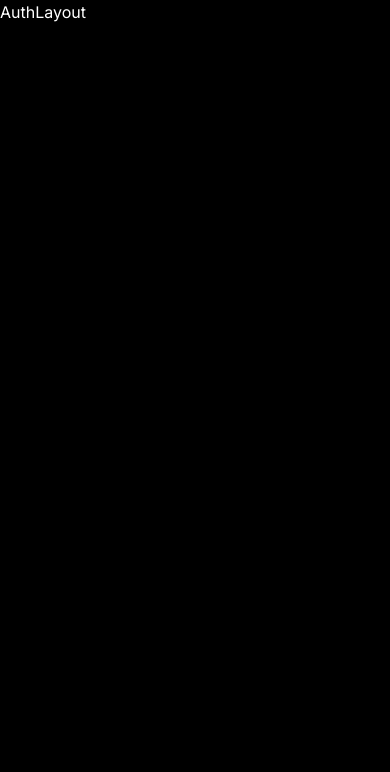
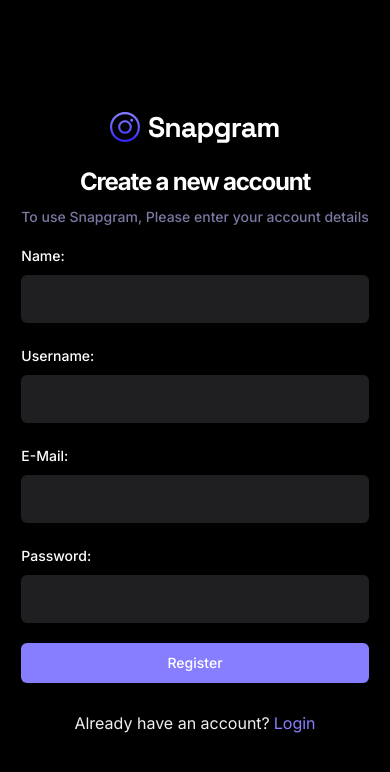
Before and after one commit to MehulBawadia/picgram-react, a React (Vite) app: page /register in a window 390 px wide. Shown: the top 772 px of the page. Built offline with nearby package versions, Linux system fonts and the light colour scheme.

Commit message:
Added the registration form fields

```diff
--- a/src/_auth/AuthLayout.tsx
+++ b/src/_auth/AuthLayout.tsx
@@ -1,7 +1,27 @@
-import React from "react";
+import { Outlet, Navigate } from "react-router-dom";
 
 const AuthLayout = () => {
-    return <div>AuthLayout</div>;
+    const isAuthenticated = false;
+
+    return (
+        <>
+            {isAuthenticated ? (
+                <Navigate to="/" />
+            ) : (
+                <>
+                    <section className="flex flex-1 flex-col justify-center items-center py-10">
+                        <Outlet />
+                    </section>
+
+                    <img
+                        src="/assets/images/side-img.svg"
+                        alt="Side Image"
+                        className="hidden xl:block h-screen w-1/2 object-cover"
+                    />
+                </>
+            )}
+        </>
+    );
 };
 
 export default AuthLayout;
--- a/src/_auth/forms/Register.tsx
+++ b/src/_auth/forms/Register.tsx
@@ -1,7 +1,151 @@
-import React from "react";
+import * as z from "zod";
+import { Link } from "react-router-dom";
+import { zodResolver } from "@hookform/resolvers/zod";
+import { useForm } from "react-hook-form";
+import {
+    Form,
+    FormControl,
+    FormField,
+    FormItem,
+    FormLabel,
+    FormMessage,
+} from "@/components/ui/form";
+import { Input } from "@/components/ui/input";
+import { Button } from "@/components/ui/button";
+import { RegisterFormValidation } from "@/lib/validation";
+import Loader from "@/components/shared/Loader";
 
 const Register = () => {
-    return <div>Register</div>;
+    // 1. Define your form.
+    const form = useForm<z.infer<typeof RegisterFormValidation>>({
+        resolver: zodResolver(RegisterFormValidation),
+        defaultValues: {
+            name: "",
+            username: "",
+            email: "",
+            password: "",
+        },
+    });
+
+    // 2. Define a submit handler.
+    function onSubmit(values: z.infer<typeof RegisterFormValidation>) {
+        // Do something with the form values.
+        // ✅ This will be type-safe and validated.
+        console.log(values);
+    }
+
+    const isLoading = false;
+
+    return (
+        <Form {...form}>
+            <div className="sm:w-420 flex-center flex-col">
+                <img src="/assets/images/logo.svg" alt="Logo" />
+
+                <h2 className="h3-bold md:h2-bold pt-5 sm:pt-12">
+                    Create a new account
+                </h2>
+                <p className="text-light-3 small-medium md:base-regular mt-2">
+                    To use Snapgram, Please enter your account details
+                </p>
+
+                <form
+                    onSubmit={form.handleSubmit(onSubmit)}
+                    className="flex flex-col gap-5 w-full mt-4"
+                >
+                    <FormField
+                        control={form.control}
+                        name="name"
+                        render={({ field }) => (
+                            <FormItem>
+                                <FormLabel>Name:</FormLabel>
+                                <FormControl>
+                                    <Input
+                                        type="text"
+                                        className="shad-input"
+                                        {...field}
+                                    />
+                                </FormControl>
+                                <FormMessage />
+                            </FormItem>
+                        )}
+                    />
+
+                    <FormField
+                        control={form.control}
+                        name="username"
+                        render={({ field }) => (
+                            <FormItem>
+                                <FormLabel>Username:</FormLabel>
+                                <FormControl>
+                                    <Input
+                                        type="text"
+                                        className="shad-input"
+                                        {...field}
+                                    />
+                                </FormControl>
+                                <FormMessage />
+                            </FormItem>
+                        )}
+                    />
+
+                    <FormField
+                        control={form.control}
+                        name="email"
+                        render={({ field }) => (
+                            <FormItem>
+                                <FormLabel>E-Mail:</FormLabel>
+                                <FormControl>
+                                    <Input
+                                        type="email"
+                                        className="shad-input"
+                                        {...field}
+                                    />
+                                </FormControl>
+                                <FormMessage />
+                            </FormItem>
+                        )}
+                    />
+
+                    <FormField
+                        control={form.control}
+                        name="password"
+                        render={({ field }) => (
+                            <FormItem>
+                                <FormLabel>Password:</FormLabel>
+                                <FormControl>
+                                    <Input
+                                        type="password"
+                                        className="shad-input"
+                                        {...field}
+                                    />
+                                </FormControl>
+                                <FormMessage />
+                            </FormItem>
+                        )}
+                    />
+                    <Button type="submit" className="shad-button_primary">
+                        {isLoading ? (
+                            <div className="flex-center gap-2">
+                                <Loader /> Loading...
+                            </div>
+                        ) : (
+                            "Register"
+                        )}
+                    </Button>
+
+                    <p className="mt-2 text-small-regular text-light-2 text-center">
+                        Already have an account?
+                        <Link
+                            to="/login"
+                            className="text-primary-500 text-small-semibold ml-1"
+                        >
+                            Login
+                        </Link>
+                    </p>
+                </form>
+            </div>
+        </Form>
+    );
 };
 
 export default Register;
--- /dev/null
+++ b/src/components/shared/Loader.tsx
@@ -0,0 +1,14 @@
+const Loader = () => {
+    return (
+        <div className="flex-center w-full">
+            <img
+                src="/assets/icons/loader.svg"
+                alt="Loader"
+                width={24}
+                height={24}
+            />
+        </div>
+    );
+};
+
+export default Loader;
--- /dev/null
+++ b/src/lib/validation/index.ts
@@ -0,0 +1,10 @@
+import * as z from "zod";
+
+export const RegisterFormValidation = z.object({
+    name: z.string().min(2, { message: "Too short" }),
+    username: z.string().min(2, { message: "Too short" }),
+    email: z.string().email(),
+    password: z
+        .string()
+        .min(8, { message: "Password must be at least 8 characters long" }),
+});
```
